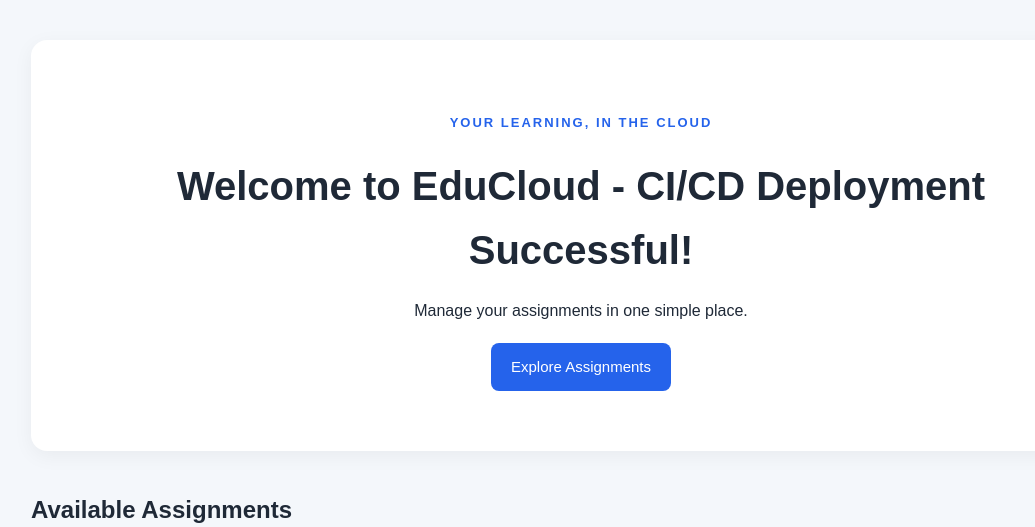
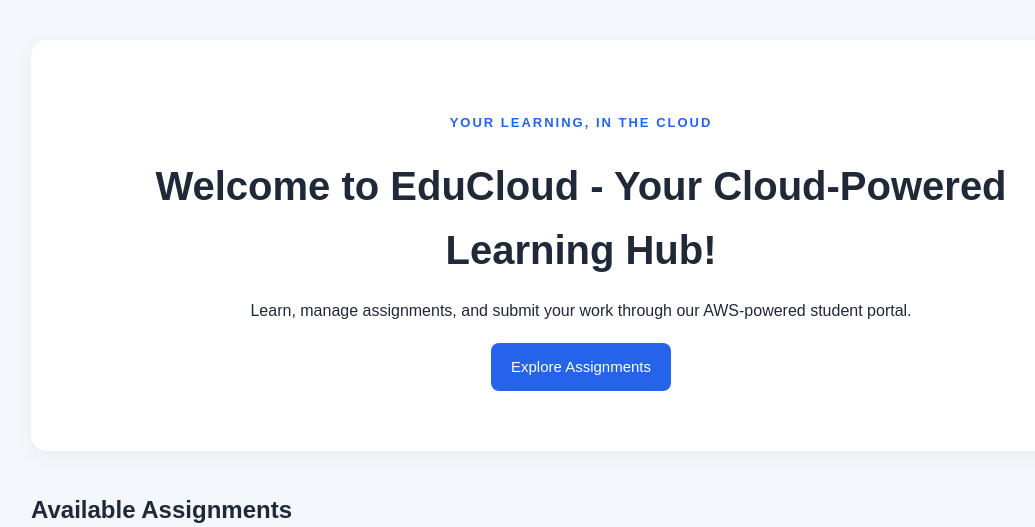
Before and after one commit to vivekgaikwad-droid/EduCloud, a Flask app: page / in a window 1280 px wide. Shown: the part 133-660 px from the top of the page, without its empty margins (59-1094 px from the left). Run offline with Flask 3, Linux system fonts and the light colour scheme.

Commit message:
Update index.html

```diff
--- a/templates/index.html
+++ b/templates/index.html
@@ -22,8 +22,8 @@
     <main class="container">
         <section class="hero">
             <p class="tag">YOUR LEARNING, IN THE CLOUD</p>
-            <h2>Welcome to EduCloud - CI/CD Deployment Successful!</h2>
-            <p>Manage your assignments in one simple place.</p>
+            <h2>Welcome to EduCloud - Your Cloud-Powered Learning Hub!</h2>
+            <p>Learn, manage assignments, and submit your work through our AWS-powered student portal.</p>
             <a class="button" href="/assignments">Explore Assignments</a>
         </section>
 
```
